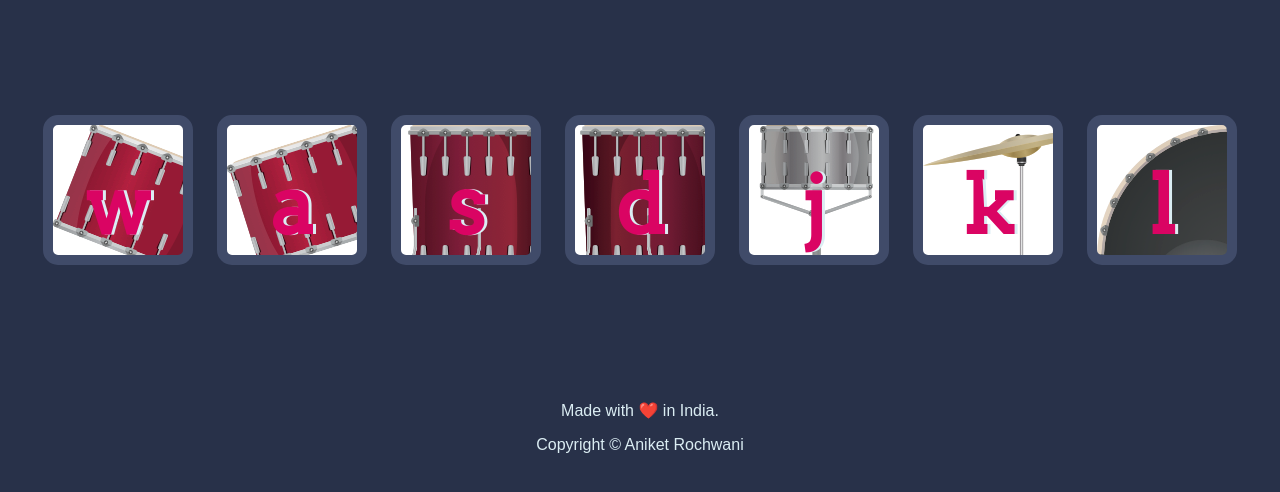
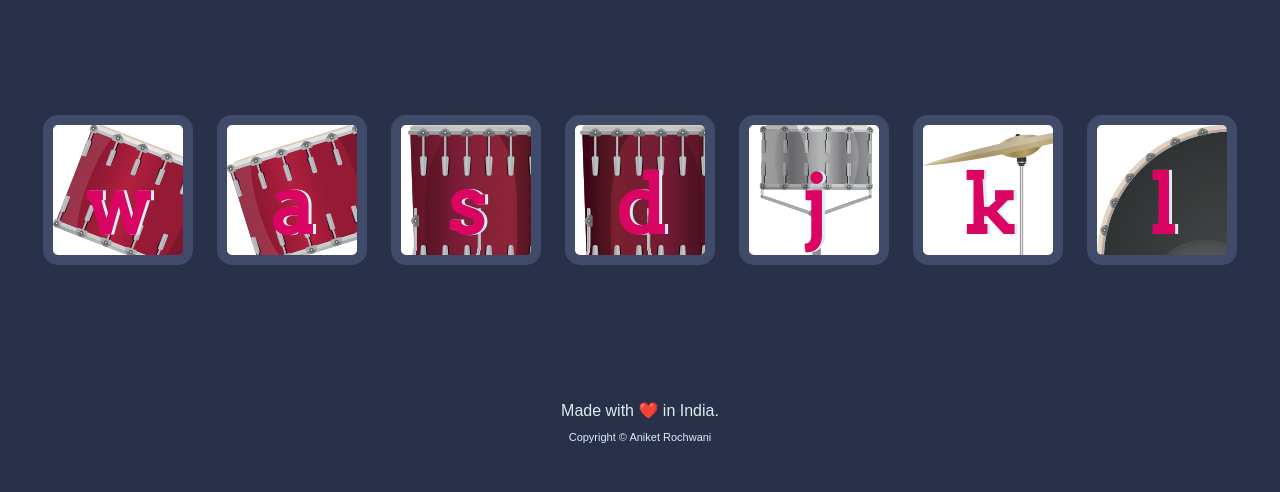
Before and after one commit to CodeBreaker3355/DrumKit, a plain HTML site: page index.html in a window 1280 px wide. Shown: the part 174-666 px from the top of the page. Drawn offline with Linux system fonts and the light colour scheme.

Commit message:
Update styles.css

```diff
--- a/styles.css
+++ b/styles.css
@@ -79,3 +79,7 @@ footer {
   margin: 10px;
   background-color: white;
 }
+
+p{
+  font-size:11px;
+}
```
